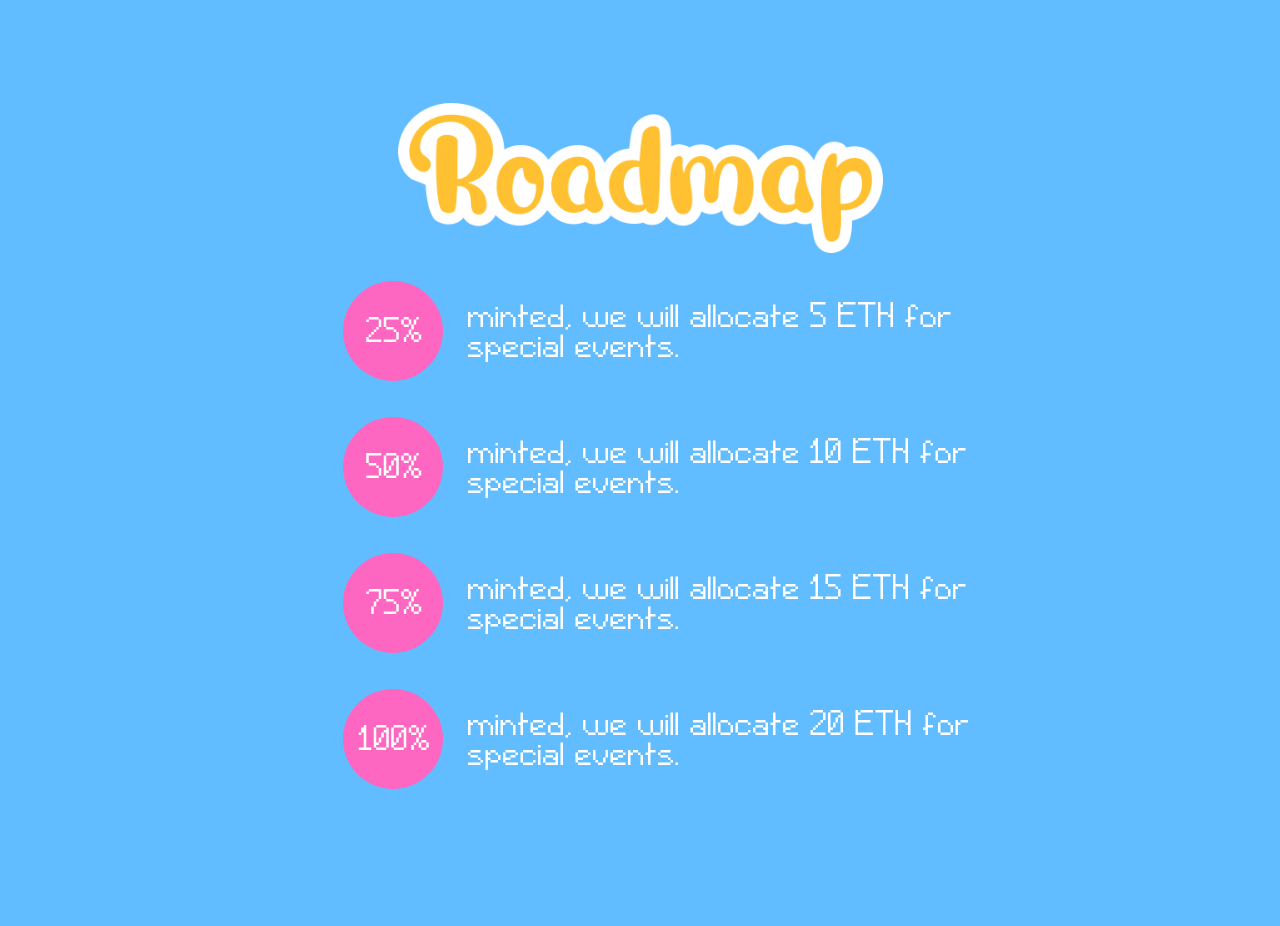
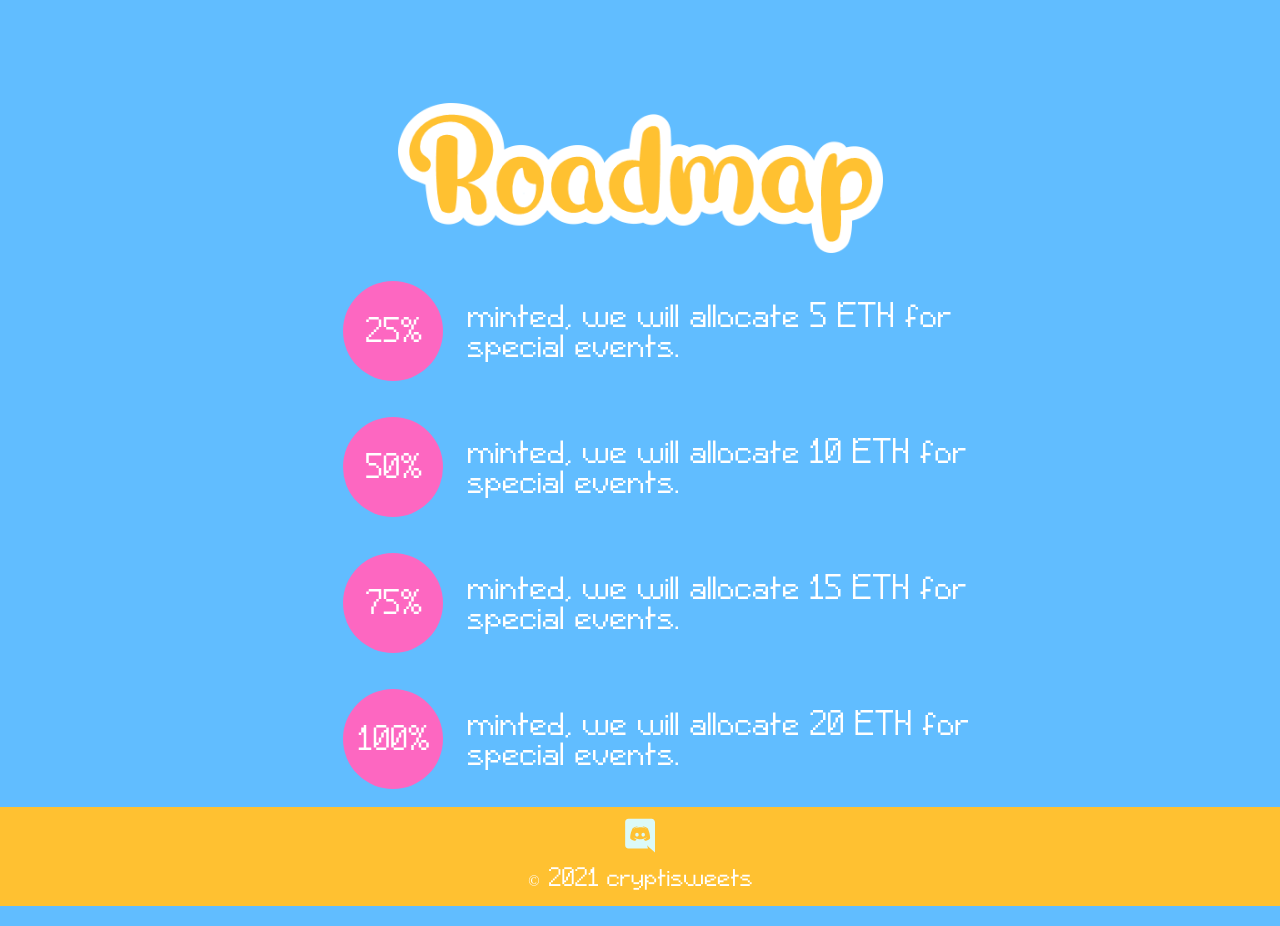
Before and after one commit to afurourrego/cryptisweets, a plain HTML site: page index.html in a window 1280 px wide. Shown: the part 3328-4254 px from the top of the page. Before the commit the page ends 4155 px from the top, so only its background shows below. Drawn offline with nearby package versions, Linux system fonts and the light colour scheme.

Commit message:
add footer

```diff
--- a/css/styles.css
+++ b/css/styles.css
@@ -128,3 +128,12 @@ body {
     font-size: 20px;
   }
 }
+
+.footer {
+  background-color: #FFC131;
+  padding: 10px !important;
+}
+
+.social {
+  margin-bottom: 10px;
+}
--- a/index.html
+++ b/index.html
@@ -131,7 +131,17 @@
             </div>
           </div>
         </div>
+      </div>
 
+      <div class='col s12 footer center'>
+        <div class='col s12 social'>
+          <a href="https://discord.gg/t9fbJNCrUC">
+            <img src="img/icons/discord.svg">
+          </a>
+        </div>
+        <div class='col s12'>
+          © 2021 cryptisweets
+        </div>
       </div>
   </body>
 </html>
```
Also changed, not shown: img/icons/discord.svg (added), 2 other files.
